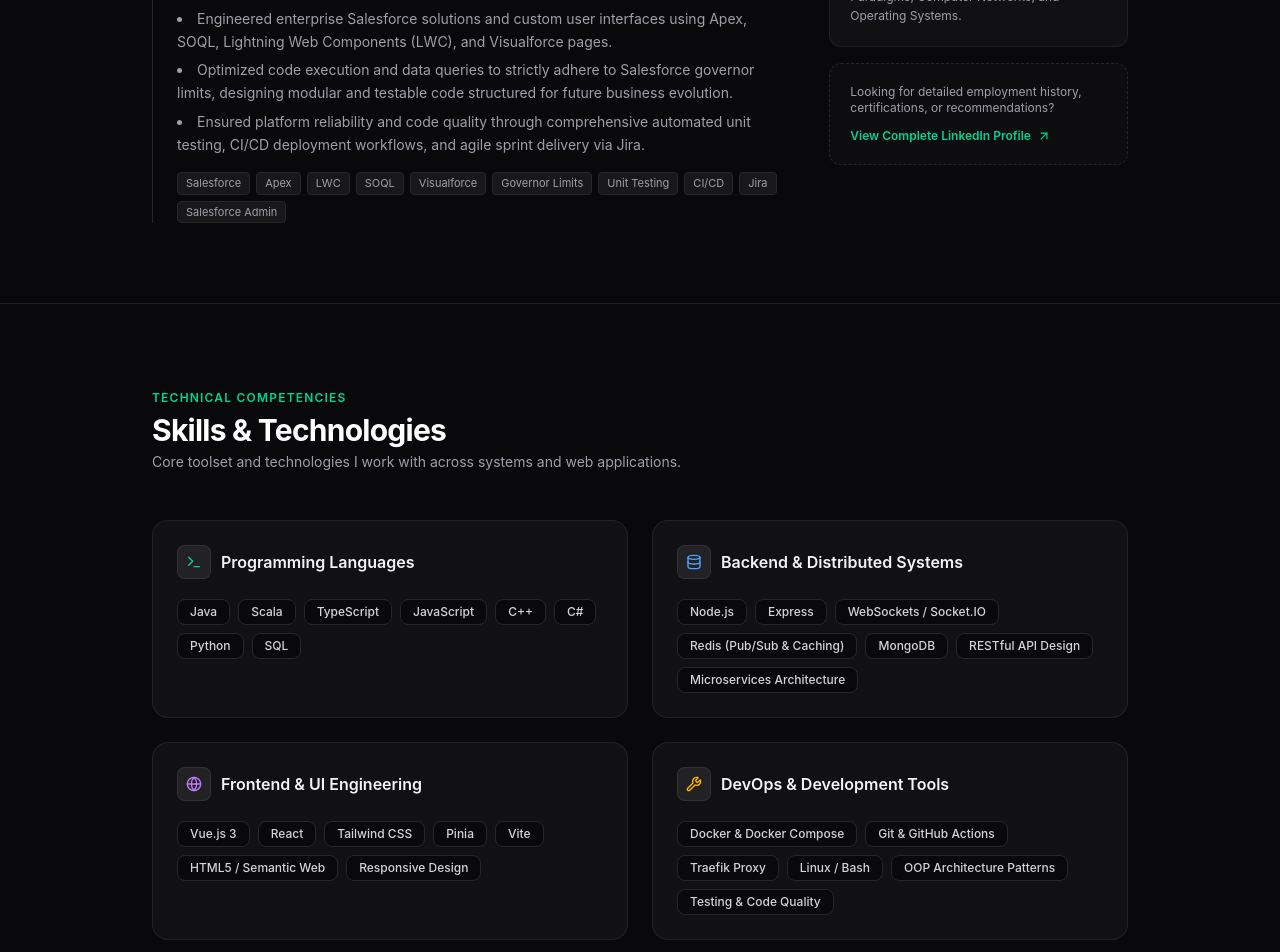
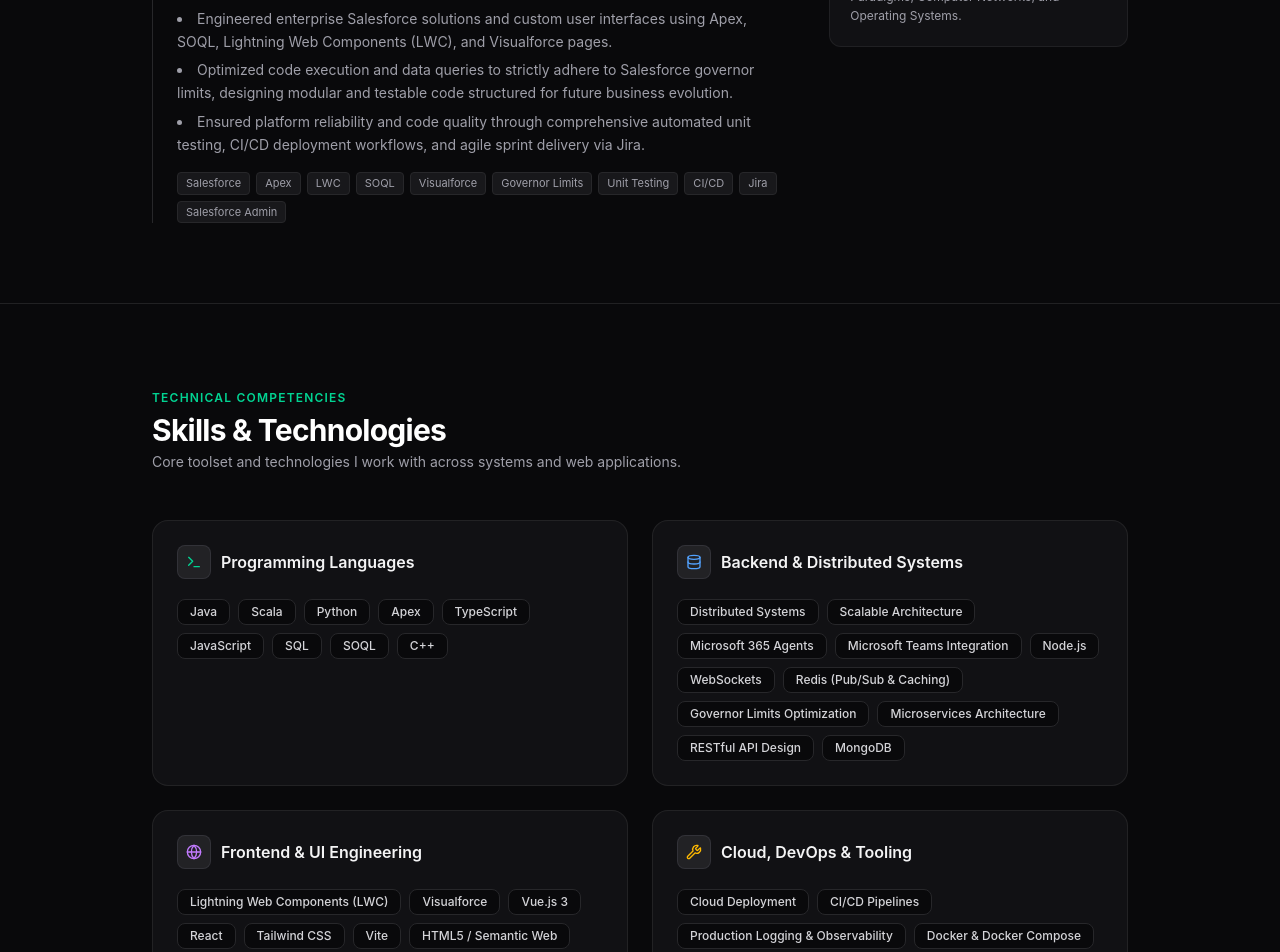
Before and after one commit to AndreaZavatta/AndreaZavatta.github.io, a React (Vite) app: page / in a window 1280 px wide. Shown: the part 2340-3292 px from the top of the page. Built offline with nearby package versions, Linux system fonts and the light colour scheme.

Commit message:
Remove LinkedIn callout and synchronize experience skills into Skills & Technologies section

```diff
--- a/src/components/Experience.tsx
+++ b/src/components/Experience.tsx
@@ -1,5 +1,5 @@
 import React from 'react';
-import { Briefcase, GraduationCap, Calendar, ArrowUpRight } from 'lucide-react';
+import { Briefcase, GraduationCap, Calendar } from 'lucide-react';
 
 export const Experience: React.FC = () => {
   const experiences = [
@@ -157,22 +157,6 @@
                   </p>
                 </div>
               ))}
-
-              {/* LinkedIn Full Resume Callout */}
-              <div className="p-5 rounded-xl bg-zinc-900/30 border border-dashed border-zinc-800 text-xs text-zinc-400 space-y-3">
-                <p>
-                  Looking for detailed employment history, certifications, or recommendations?
-                </p>
-                <a
-                  href="https://www.linkedin.com/in/andreazavatta/"
-                  target="_blank"
-                  rel="noreferrer"
-                  className="inline-flex items-center gap-1.5 text-xs font-semibold text-emerald-400 hover:text-emerald-300 transition-colors"
-                >
-                  <span>View Complete LinkedIn Profile</span>
-                  <ArrowUpRight className="w-3.5 h-3.5" />
-                </a>
-              </div>
             </div>
           </div>
         </div>
--- a/src/components/Skills.tsx
+++ b/src/components/Skills.tsx
@@ -6,44 +6,52 @@
     {
       name: 'Programming Languages',
       icon: <Terminal className="w-4 h-4 text-emerald-400" />,
-      skills: ['Java', 'Scala', 'TypeScript', 'JavaScript', 'C++', 'C#', 'Python', 'SQL'],
+      skills: ['Java', 'Scala', 'Python', 'Apex', 'TypeScript', 'JavaScript', 'SQL', 'SOQL', 'C++'],
     },
     {
       name: 'Backend & Distributed Systems',
       icon: <Database className="w-4 h-4 text-blue-400" />,
       skills: [
+        'Distributed Systems',
+        'Scalable Architecture',
+        'Microsoft 365 Agents',
+        'Microsoft Teams Integration',
         'Node.js',
-        'Express',
-        'WebSockets / Socket.IO',
+        'WebSockets',
         'Redis (Pub/Sub & Caching)',
+        'Governor Limits Optimization',
+        'Microservices Architecture',
+        'RESTful API Design',
         'MongoDB',
-        'RESTful API Design',
-        'Microservices Architecture',
       ],
     },
     {
       name: 'Frontend & UI Engineering',
       icon: <Globe className="w-4 h-4 text-purple-400" />,
       skills: [
+        'Lightning Web Components (LWC)',
+        'Visualforce',
         'Vue.js 3',
         'React',
         'Tailwind CSS',
-        'Pinia',
         'Vite',
         'HTML5 / Semantic Web',
         'Responsive Design',
       ],
     },
     {
-      name: 'DevOps & Development Tools',
+      name: 'Cloud, DevOps & Tooling',
       icon: <Wrench className="w-4 h-4 text-amber-400" />,
       skills: [
+        'Cloud Deployment',
+        'CI/CD Pipelines',
+        'Production Logging & Observability',
         'Docker & Docker Compose',
+        'Automated Unit Testing',
+        'Salesforce Administration',
         'Git & GitHub Actions',
-        'Traefik Proxy',
+        'Jira / Agile Workflow',
         'Linux / Bash',
-        'OOP Architecture Patterns',
-        'Testing & Code Quality',
       ],
     },
   ];
```
